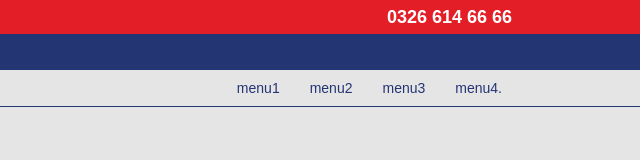
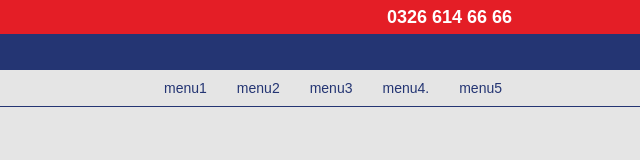
Before and after one commit to ersenbarlas/yukselisk12, a website: page index.html in a window 1280 px wide. Shown: the full height of the page, 640-1280 px from the left. Drawn offline with Linux system fonts and the light colour scheme.

Commit message:
Menü5 eklendi

```diff
--- a/index.html
+++ b/index.html
@@ -43,6 +43,8 @@
                         <a href="">menu2</a>
                         <a href="">menu3</a>
                         <a href="">menu4.</a>
+                        <a href="">menu5</a>
+
                     </div>
                 </div>
     </div>
```
